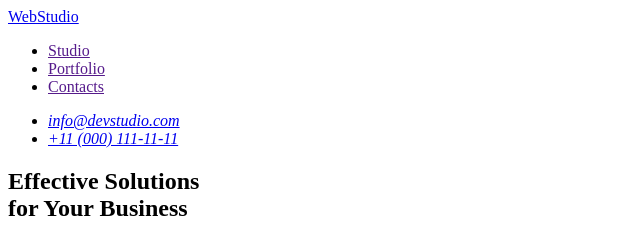
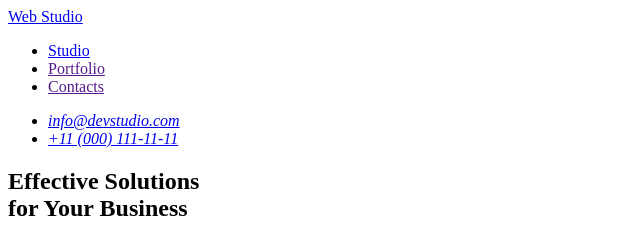
Before and after one commit to EneAndrei789/goit-markup-hw-02, a plain HTML site: page index.html in a window 1280 px wide. Shown: the top 239 px of the page, 0-640 px from the left. Drawn offline with Linux system fonts and the light colour scheme.

Commit message:
commit 2

```diff
--- /dev/null
+++ b/index.css
@@ -0,0 +1,26 @@
+body {
+    font-family: "Roboto",sans-serif;
+    color: #434455;
+    background-color: #FFFFFF;
+}
+
+.logo-container {
+    font-weight: 700;
+    font-size: 18px;
+    line-height: 1.17;
+    letter-spacing: 0.03em;
+    text-transform: uppercase;
+    color: #4d5ae5;
+}
+
+.span-studio-logo {
+    color: #2e2f42;
+}
+
+.primul-link-menu {
+    font-weight: 500px;
+    font-size: 16px;
+    line-height: 1.5;
+    letter-spacing: 0.02em;
+    color: #2e2f42;
+}
--- a/index.html
+++ b/index.html
@@ -4,6 +4,13 @@
     <meta charset="UTF-8" />
     <meta name="viewport" content="width=device-width, initial-scale=1.0" />
     <title>Document</title>
+    <link rel="preconnect" href="https://fonts.googleapis.com">
+    <link rel="preconnect" href="https://fonts.gstatic.com" crossorigin>
+    <link href="https://fonts.googleapis.com/css2?family=Raleway:ital,wght@0,100..900;1,100..900&family=Roboto:ital,wght@0,100;0,300;0,400;0,500;0,700;0,900;1,100;1,300;1,400;1,500;1,700;1,900&display=swap" rel="stylesheet">
+
+    <link rel="preconnect" href="https://fonts.googleapis.com">
+<link rel="preconnect" href="https://fonts.gstatic.com" crossorigin>
+<link href="https://fonts.googleapis.com/css2?family=Raleway:ital,wght@0,100..900;1,100..900&family=Roboto:ital,wght@0,100;0,300;0,400;0,500;0,700;0,900;1,100;1,300;1,400;1,500;1,700;1,900&display=swap" rel="stylesheet">
     <!-- <style>
       section h1 {
         font-size: 2em !important; /* Ensure section H1 is larger */
@@ -13,9 +20,9 @@
   <body>
     <header>
       <nav>
-        <a href="./index.html">WebStudio</a>
+        <a class="logo-container" href="./index.html">Web <span class="span-studio-logo">Studio</span></a>
         <ul>
-          <li><a href="">Studio</a></li>
+          <li><a class="primul-link-menu" href="./index.html">Studio</a></li>
           <li><a href="">Portfolio</a></li>
           <li><a href="">Contacts</a></li>
         </ul>
@@ -29,13 +36,14 @@
       </address>
     </header>
 
-    <main>
+    <!-- 1 sectiune -->
       <section>
         <h1>Effective Solutions <br>
            for Your Business</h1>
         <button type="button">Order Service</button>
       </section>
 
+      <!-- 2 sectiune -->
       <section>
         <h2>Unknown Title</h2>
         <!-- Secțiunea nr. 2 conține un titlu creat cu tag-ul h2 -->
@@ -72,6 +80,7 @@
         </ul>
       </section>
 
+      <!-- 3 sectiune -->
       <section>
         <h2>Our Team</h2>
         <ul>
```
